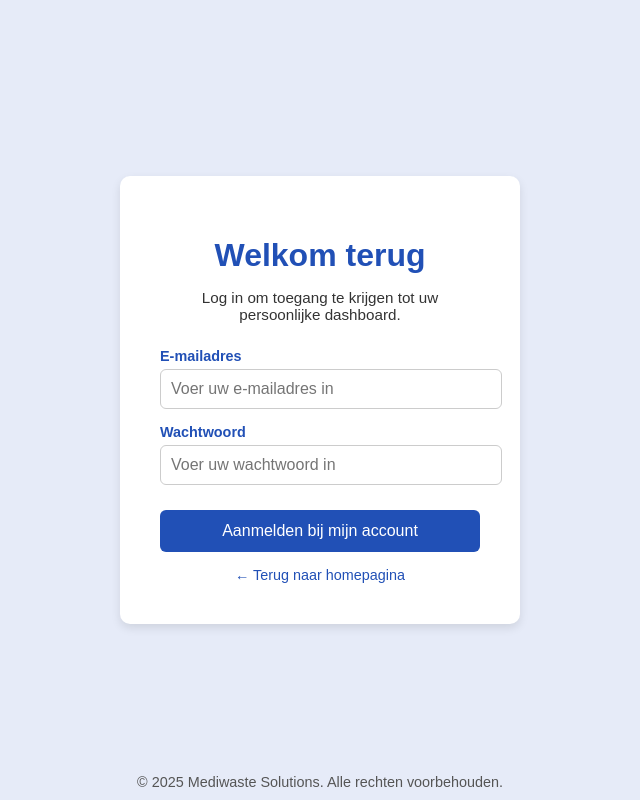
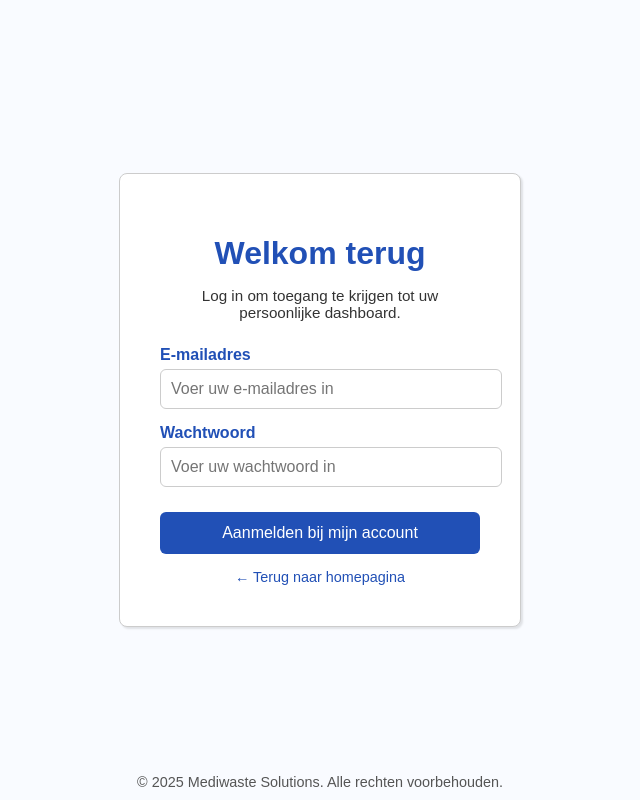
Before and after one commit to A-D-DBS-application/web-application-2025-group41, a Python web app: template Mediwaste Solutions BV_app/app/templates/Login.html in a window 1280 px wide. Shown: the whole page, without its empty margins (320-960 px from the left). Run offline with Jinja, Linux system fonts and the light colour scheme; the template is opened without the code that fills it, so the values that code supplies are empty.

Commit message:
opmaak gelijk
Ik heb op de login en register pagina opmaak gelijk gezet. Kleuren hetzelfde, randen van de kaders, lettertype, grootte, ...

```diff
--- a/Mediwaste Solutions BV_app/app/templates/Login.html
+++ b/Mediwaste Solutions BV_app/app/templates/Login.html
@@ -8,7 +8,7 @@
     body {
       font-family: Arial, sans-serif;
       margin: 0;
-      background-color: #e6ebf8; /* lichtblauwe achtergrond */
+      background-color: #f9fbff; /* lichte achtergrond */
       display: flex;
       flex-direction: column;
       justify-content: center;
@@ -29,9 +29,10 @@
 
     .login-container {
       background-color: #ffffff;
+      border: 1px solid #ccc;
       padding: 40px;
-      border-radius: 10px;
-      box-shadow: 0 4px 10px rgba(0, 0, 0, 0.1);
+      border-radius: 8px;
+      box-shadow: 2px 2px 2px rgba(0, 0, 0, 0.1);
       text-align: center;
       width: 320px;
     }
@@ -42,7 +43,7 @@
       margin-bottom: 5px;
       color: #2150b6;
       font-weight: bold;
-      font-size: 0.9rem;
+      font-size: 1rem;
     }
 
     input[type="email"],
```
Also changed, not shown: Mediwaste Solutions BV_app/app/templates/Register.html (+14 -3 lines).
